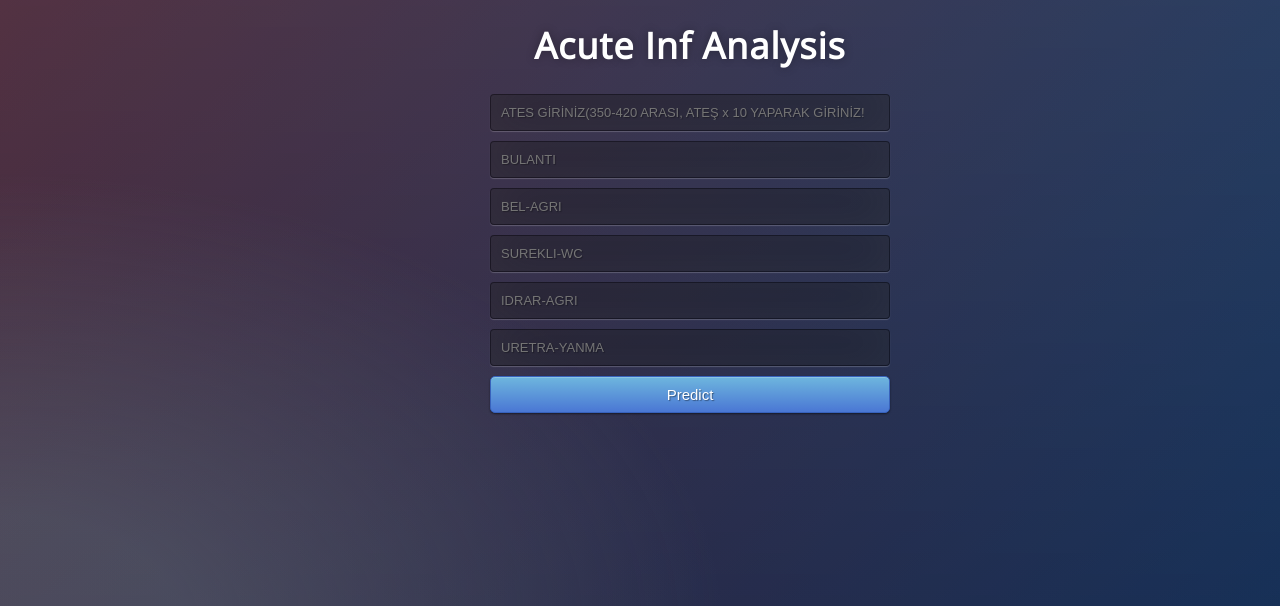
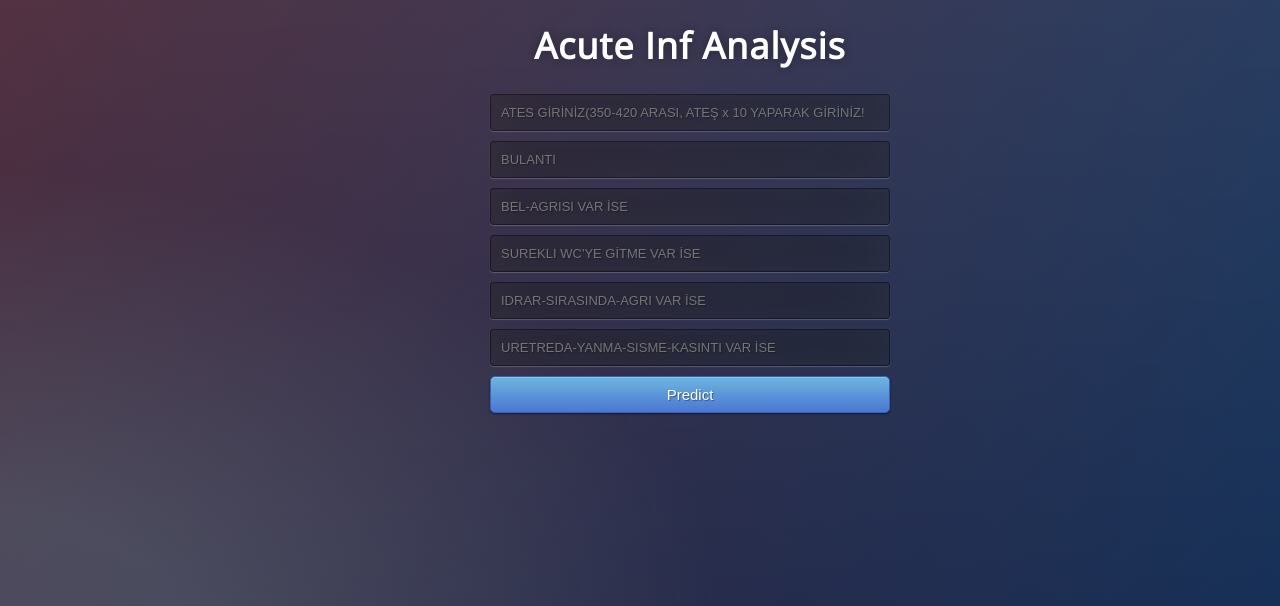
Before and after one commit to AhmetCay-code/flask-app, a Flask app: page / in a window 1280 px wide. Shown: the part 173-779 px from the top of the page. Run offline with Flask 2, Linux system fonts and the light colour scheme; parts of the project's set-up code (start-up, migrations or seed data) failed here and were passed over; some libraries are stand-ins or nearby versions.

Commit message:
Update index.html

```diff
--- a/templates/index.html
+++ b/templates/index.html
@@ -21,10 +21,10 @@
     <form action="/predict" method="post">
     	<input type="number" min="350" max="420" name="ATES" placeholder="ATES GİRİNİZ(350-420 ARASI, ATEŞ x 10 YAPARAK GİRİNİZ!)" required="required" />
         <input type="number" min="0" max="1" name="BULANTI" placeholder="BULANTI" required="required" />
-		<input type="number" min="0" max="1" name="BEL-AGRISI VAR İSE "1", YOK İSE "0" YAZINIZ " placeholder="BEL-AGRI" required="required" />
-		<input type="number" min="0" max="1" name="SUREKLI WC'YE GİTME VAR İSE "1", YOK İSE "0" YAZINIZ" placeholder="SUREKLI-WC" required="required" />
-		<input type="number" min="0" max="1" name="IDRAR-SIRASINDA-AGRI VAR İSE "1", YOK İSE "0" YAZINIZ" placeholder="IDRAR-AGRI" required="required" />
-		<input type="number" min="0" max="1" name="URETREDA-YANMA-SISME-KASINTI VAR İSE "1", YOK İSE "0" YAZINIZ " placeholder="URETRA-YANMA" required="required" />
+		<input type="number" min="0" max="1" name="BEL-AGRISI" placeholder="BEL-AGRISI VAR İSE "1", YOK İSE "0" YAZINIZ " required="required" />
+		<input type="number" min="0" max="1" name="SUREKLI-WC" placeholder="SUREKLI WC'YE GİTME VAR İSE "1", YOK İSE "0" YAZINIZ" required="required" />
+		<input type="number" min="0" max="1" name="IDRAR-SIRASINDA-AGRI" placeholder="IDRAR-SIRASINDA-AGRI VAR İSE "1", YOK İSE "0" YAZINIZ" required="required" />
+		<input type="number" min="0" max="1" name="URETREDA-YANMA-SISME-KASINTI" placeholder="URETREDA-YANMA-SISME-KASINTI VAR İSE "1", YOK İSE "0" YAZINIZ" required="required" />
 
         <button type="submit" class="btn btn-primary btn-block btn-large"> Predict </button>
 
```
